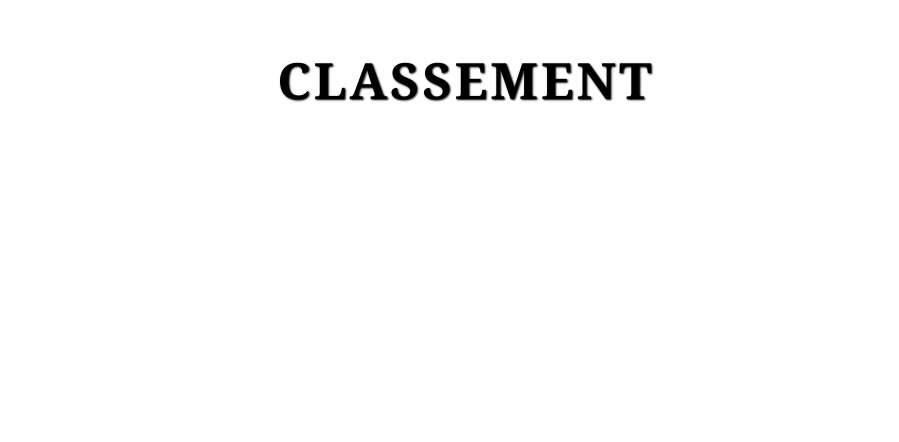
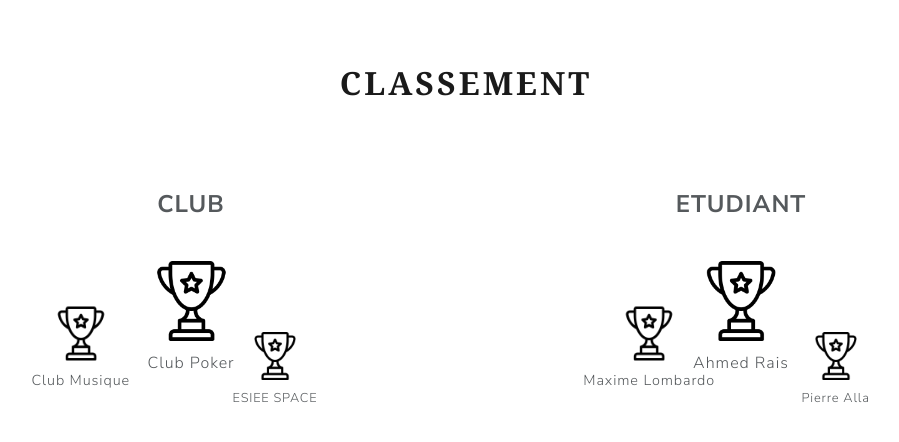
Before and after one commit to MathisPipart/Nexus, a Django app: page /classement/ in a window 1280 px wide. Shown: the part 70-512 px from the top of the page, without its empty margins (174-1073 px from the left). Run offline with Django 4.2, Linux system fonts and the light colour scheme; some libraries are stand-ins or nearby versions.

Commit message:
première version static classement

```diff
--- a/classement/static/css/classement.css
+++ b/classement/static/css/classement.css
@@ -1,8 +1,93 @@
 h1{
     text-align: center;
-    font-size: 50px;
-    font-family: 'Playfair Display', 'Georgia', Times, 'Times New Roman', serif;
-    color: black;
-    text-shadow: 1px 1px 2px #000;
-    margin-top: 50px;
+    margin-top: 5%;
+    margin-bottom: 5%;
+    font-family:  'Playfair Display', 'Georgia', Times, 'Times New Roman', serif;
 }
+
+.container {
+    display: flex;
+    justify-content: space-between;
+    padding: 20px;
+  }
+
+  .section {
+    width: 50%;
+    text-align: center;
+    position: relative; /* Ajouté pour le positionnement absolu des awards */
+  }
+
+  .title {
+    font-size: 24px;
+    margin-bottom: 20px;
+    text-transform: uppercase;
+    font-weight: bold;
+    margin-bottom: 7%;
+  }
+
+  .podium {
+    display: flex;
+    justify-content: center; /* Centré sur l'axe horizontal */
+    position: relative; /* Ajouté pour le positionnement absolu des awards */
+    height: 150px; /* Hauteur ajustable selon vos besoins */
+  }
+
+  .award {
+    position: absolute; /* Positionnement absolu pour chaque award */
+  }
+
+  .award img {
+    width: 60px;
+    height: 60px;
+  }
+
+  .award p {
+    margin-top: 10px;
+  }
+
+  /* Positionnement des awards pour la section club */
+  .club-section .award:nth-child(1) {
+    /* Premier award centré */
+    left: 50%;
+    transform: translateX(-50%);
+    top: 0;
+  }
+
+  .club-section .award:nth-child(2) {
+    /* Deuxième award à gauche */
+    left: 20%;
+    top: 40px;
+    transform: scale(0.9); /* Réduction de la taille */
+  }
+
+  .club-section .award:nth-child(3) {
+    /* Troisième award à droite */
+    right: 25%;
+    top: 60px;
+    transform: scale(0.8); /* Réduction supplémentaire de la taille */
+  }
+
+  /* Tailles spécifiques pour la première place de chaque section */
+  .club-section .award:nth-child(1) img, .student-section .award:nth-child(1) img {
+    width: 80px;
+    height: 80px;
+  }
+
+  /* De même pour la section étudiant, si nécessaire */
+  .student-section .award:nth-child(1) {
+    left: 50%;
+    transform: translateX(-50%);
+    top: 0;
+  }
+
+  .student-section .award:nth-child(2) {
+    left: 20%;
+    top: 40px;
+    transform: scale(0.9);
+  }
+
+  .student-section .award:nth-child(3) {
+    right: 25%;
+    top: 60px;
+    transform: scale(0.8);
+  }
--- a/classement/templates/classement.html
+++ b/classement/templates/classement.html
@@ -8,5 +8,47 @@
 {% endblock %}
 
 {% block content %}
-    <h1>Classement </h1>
+<h1>Classement</h1>
+<div class="container">
+
+    <div class="section club-section">
+      <div class="title">CLUB</div>
+      <div class="podium">
+        <div class="award">
+          <img src="{% static 'img/trophy.png' %}" alt="Première place club">
+          <p>Club Poker</p>
+        </div>
+        <div class="award">
+          <img src="{% static 'img/trophy.png' %}" alt="Deuxième place club">
+          <p>Club Musique</p>
+        </div>
+        <div class="award">
+          <img src="{% static 'img/trophy.png' %}" alt="Troisième place club">
+          <p>ESIEE SPACE</p>
+        </div>
+      </div>
+    </div>
+
+    <div class="section student-section">
+      <div class="title">ETUDIANT</div>
+      <div class="podium">
+        <div class="award">
+          <img src="{% static 'img/trophy.png' %}" alt="Première place étudiant">
+          <p>Ahmed Rais</p>
+        </div>
+        <div class="award">
+          <img src="{% static 'img/trophy.png' %}" alt="Deuxième place étudiant">
+          <p>Maxime Lombardo</p>
+        </div>
+        <div class="award">
+          <img src="{% static 'img/trophy.png' %}" alt="Troisième place étudiant">
+          <p>Pierre Alla</p>
+        </div>
+      </div>
+    </div>
+
+  </div>
+
+
+
 {% endblock %}
```
